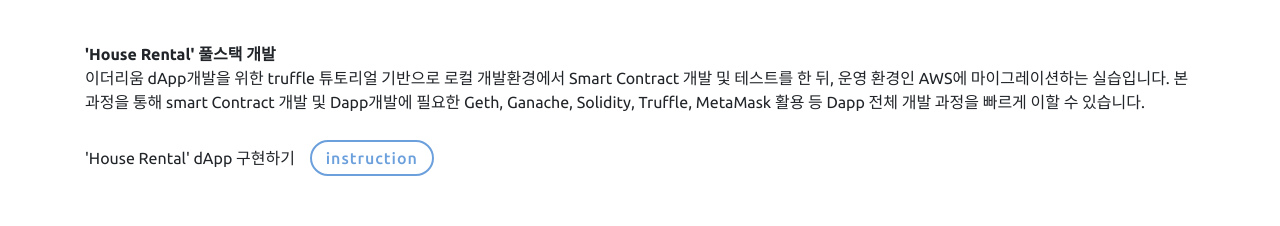
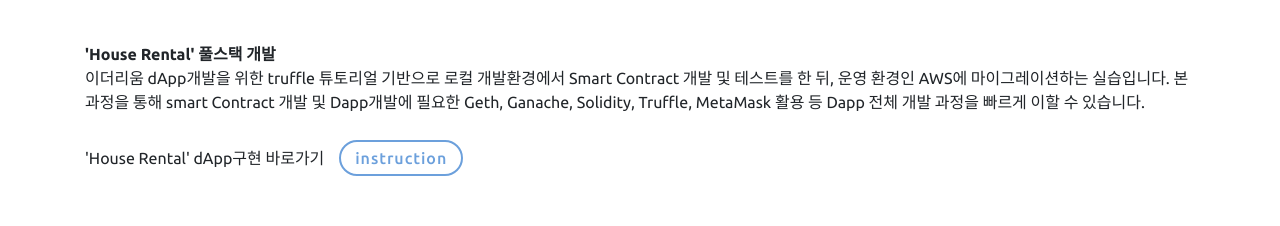
Before and after one commit to awslego/www, a plain HTML site: page lecture1.html in a window 1280 px wide. Shown: the part 3120-3346 px from the top of the page. Drawn offline with Linux system fonts and the light colour scheme.

```diff
--- a/lecture1.html
+++ b/lecture1.html
@@ -245,7 +245,7 @@
                     <p class="text-medium"><b>'House Rental' 풀스택 개발</b></br>
                         이더리움 dApp개발을 위한 truffle 튜토리얼 기반으로 로컬 개발환경에서 Smart Contract 개발 및 테스트를 한 뒤, 운영 환경인 AWS에 마이그레이션하는 실습입니다.
                         본과정을 통해 smart Contract 개발 및 Dapp개발에 필요한 Geth, Ganache, Solidity, Truffle, MetaMask 활용 등 Dapp 전체 개발 과정을 빠르게 이할 수 있습니다.</p>
-                    <p>'House Rental' dApp 구현하기 &nbsp;&nbsp; <a href="https://github.com/awslego/house-rental" target="_blank2" class="cta-btn">instruction </a></p>
+                    <p>'House Rental' dApp구현 바로가기 &nbsp;&nbsp; <a href="https://github.com/awslego/house-rental" target="_blank2" class="cta-btn">instruction </a></p>
 
                 </div>
                 <!-- //.col-md-6 -->
```
